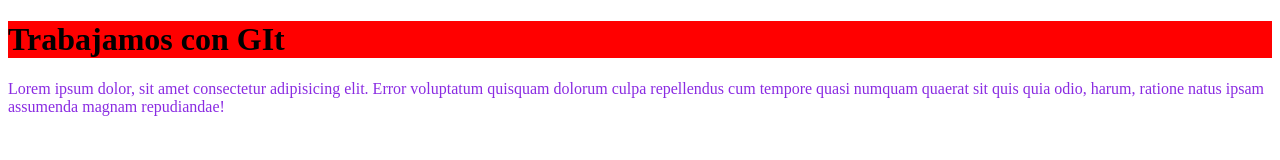
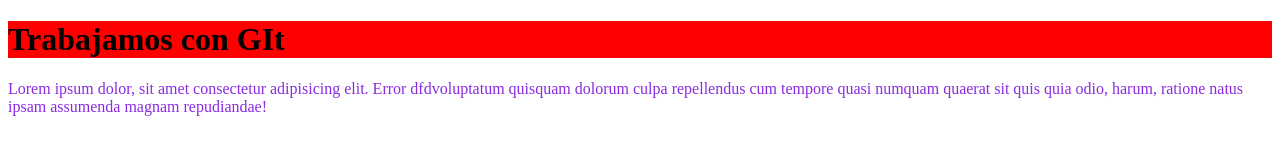
Before and after one commit to JonaArro/Coder-repo-test, a plain HTML site: page index.html in a window 1280 px wide. Drawn offline with Linux system fonts and the light colour scheme.

Commit message:
4to commit

```diff
--- a/index.html
+++ b/index.html
@@ -9,7 +9,7 @@
 <body>
     <div>
     <h1>Trabajamos con GIt</h1>
-    <p>Lorem ipsum dolor, sit amet consectetur adipisicing elit. Error voluptatum quisquam dolorum culpa repellendus cum tempore quasi numquam quaerat sit quis quia odio, harum, ratione natus ipsam assumenda magnam repudiandae!</p>
+    <p>Lorem ipsum dolor, sit amet consectetur adipisicing elit. Error dfdvoluptatum quisquam dolorum culpa repellendus cum tempore quasi numquam quaerat sit quis quia odio, harum, ratione natus ipsam assumenda magnam repudiandae!</p>
     <img src="./img/fechas01DiciembreTeatroFlores2.jpg" alt="">
 </div>
 
```
